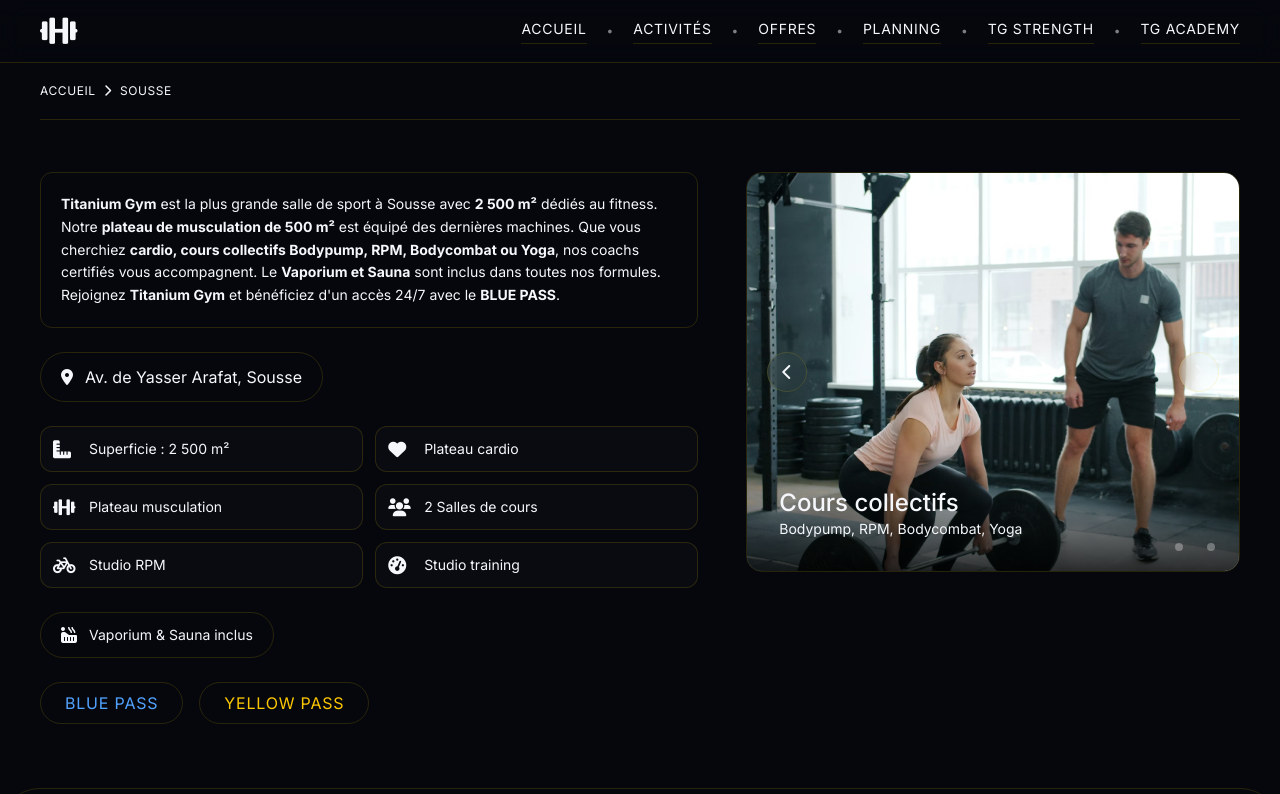
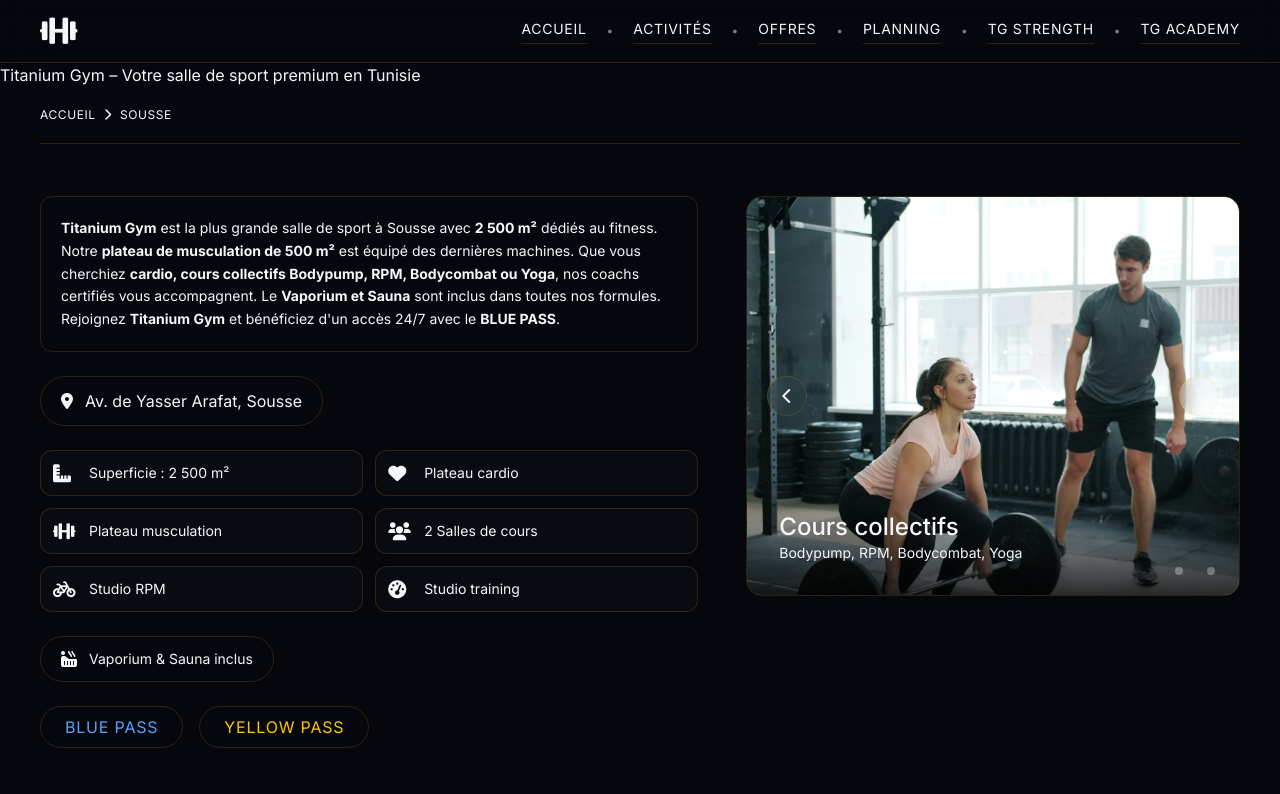
Before and after one commit to molkamghaeith/titanium-gym, a Next.js app: page / in a window 1280 px wide. Shown: the top 794 px of the page. Built offline with nearby package versions, Linux system fonts and the light colour scheme.

Commit message:
fix(seo): apply h1 recommendation in app/page.tsx

```diff
--- a/app/page.tsx
+++ b/app/page.tsx
@@ -21,6 +21,7 @@
 export default function HomePage() {
   return (
     <>
+      <h1>Titanium Gym – Votre salle de sport premium en Tunisie</h1>
 
       {/* Données structurées JSON-LD pour le référencement local */}
       <script
```
